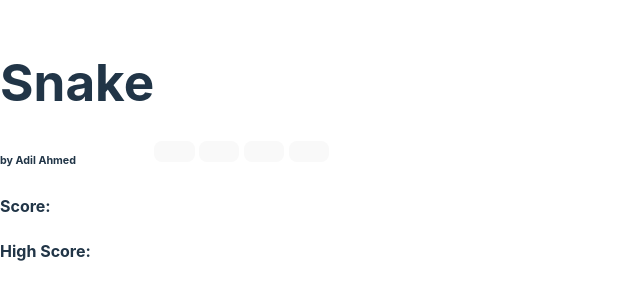
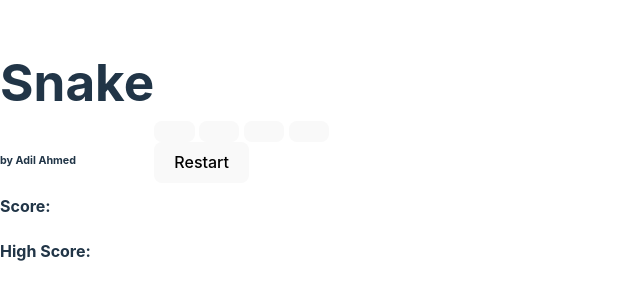
Before and after one commit to AdilAhmed11/ts-snake-game, a website built with Vite: page snake-game/index.html in a window 1280 px wide. Shown: the part 252-552 px from the top of the page, 0-640 px from the left. Built offline with nearby package versions, Linux system fonts and the light colour scheme.

```diff
--- a/snake-game/index.html
+++ b/snake-game/index.html
@@ -25,6 +25,7 @@
         <button class="controls__down"></button>
         <button class="controls__right"></button>
       </div>
+      <button class="resart-button">Restart</button>
     </section>
     <script type="module" src="/src/main.ts"></script>
   </body>
```
